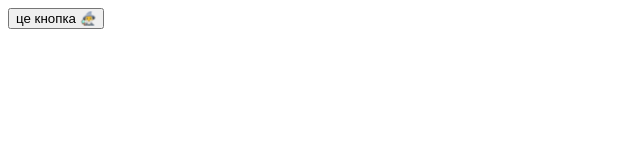
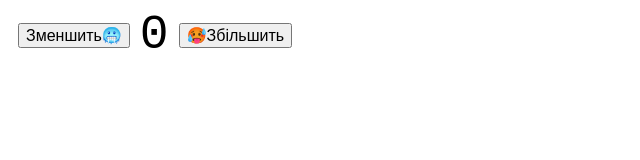
Before and after one commit to Svitly4nyi-Vla2yslav/practice, a plain HTML site: page index.html in a window 1280 px wide. Shown: the whole page, without its empty margins (0-640 px from the left). Drawn offline with nearby package versions, Linux system fonts and the light colour scheme.

Commit message:
prototype

```diff
--- a/index.html
+++ b/index.html
@@ -5,12 +5,38 @@
     <meta http-equiv="X-UA-Compatible" content="IE=edge" />
     <meta name="viewport" content="width=device-width, initial-scale=1.0" />
     <title>Document</title>
+    <style>
+      body {
+        font-family: sans-serif;
+      }
+      button {
+        margin: 10px;
+        font-size: 16px;
+        cursor: pointer;
+      }
+      .counter {
+        display: flex;
+        align-items: center;
+      }
+      .counter > p {
+        margin: 0;
+        font-size: 48px;
+        font-family: monospace;
+      }
+    </style>
   </head>
   <body>
-    <button class="js-button">
+    <!-- !  this -->
+    <div class="counter">
+      <button class="js-descrement">Зменшить🥶</button>
+      <p class="js-value">0</p>
+      <button class="js-increment">🥵Збільшить</button>
+    </div>
+    <!-- !  this -->
+    <!-- <button class="js-button">
       це кнопка
       <span role="image" aria-label="іконка чарівника">🧙‍♂️</span>
-    </button>
+    </button> -->
     <script src="
 https://cdn.jsdelivr.net/npm/lodash@4.17.21/lodash.min.js
 "></script>
@@ -19,6 +45,8 @@ https://cdn.jsdelivr.net/npm/lodash@4.17.21/lodash.min.js
     <script src="./java-script1.js" type="module"></script>
     <script src="./modul/4.js" type="module"></script>
     <script src="./modul/5.0.js/this.js" type="module"></script>
+    <script src="./modul/5.0.js/prototype_obyect.js" type="module"></script>
+    <script src="./modul/5.0.js/oop_entities.js" type="module"></script>
     <script src="./modul/4.1/map().js" type="module"></script>
     <script src="./modul/4.1/filter().js" type="module"></script>
     <script src="./modul/4.1/find().js" type="module"></script>
```
Also changed, not shown: modul/5.0.js/oop_entities.js (added, +73 -0 lines), modul/5.0.js/prototype_obyect.js (added, +34 -0 lines), modul/5.0.js/this.js (+182 -0 lines).
